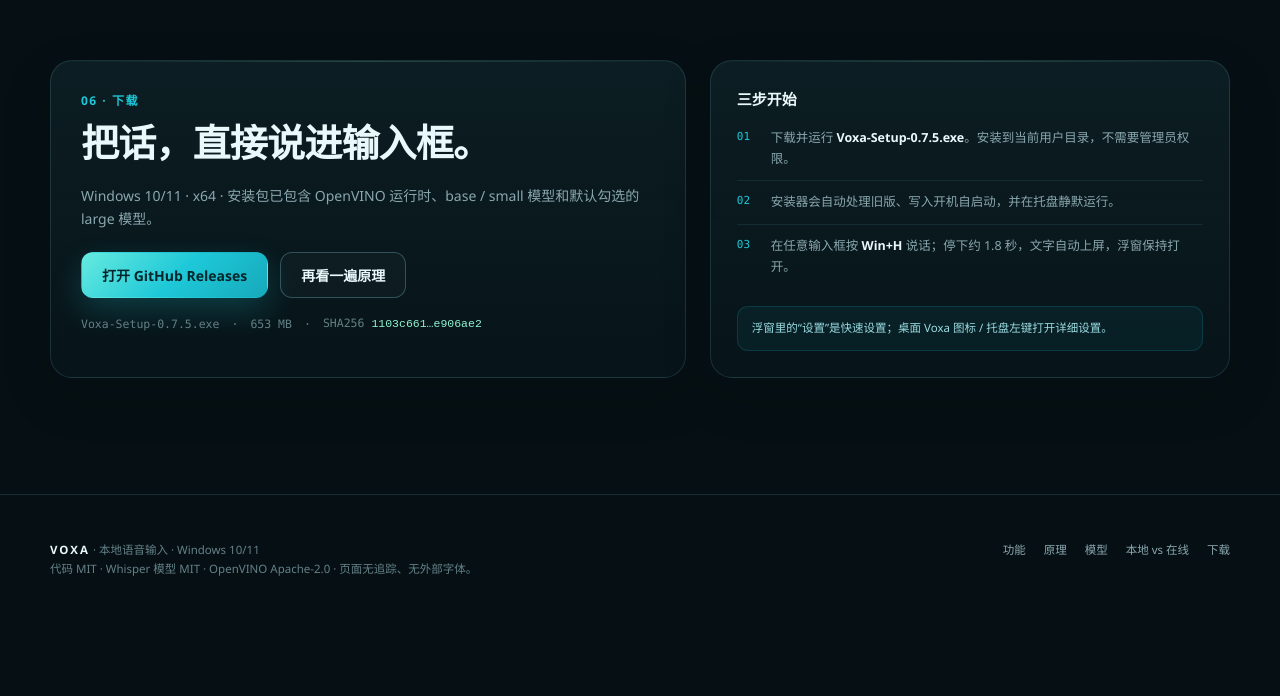
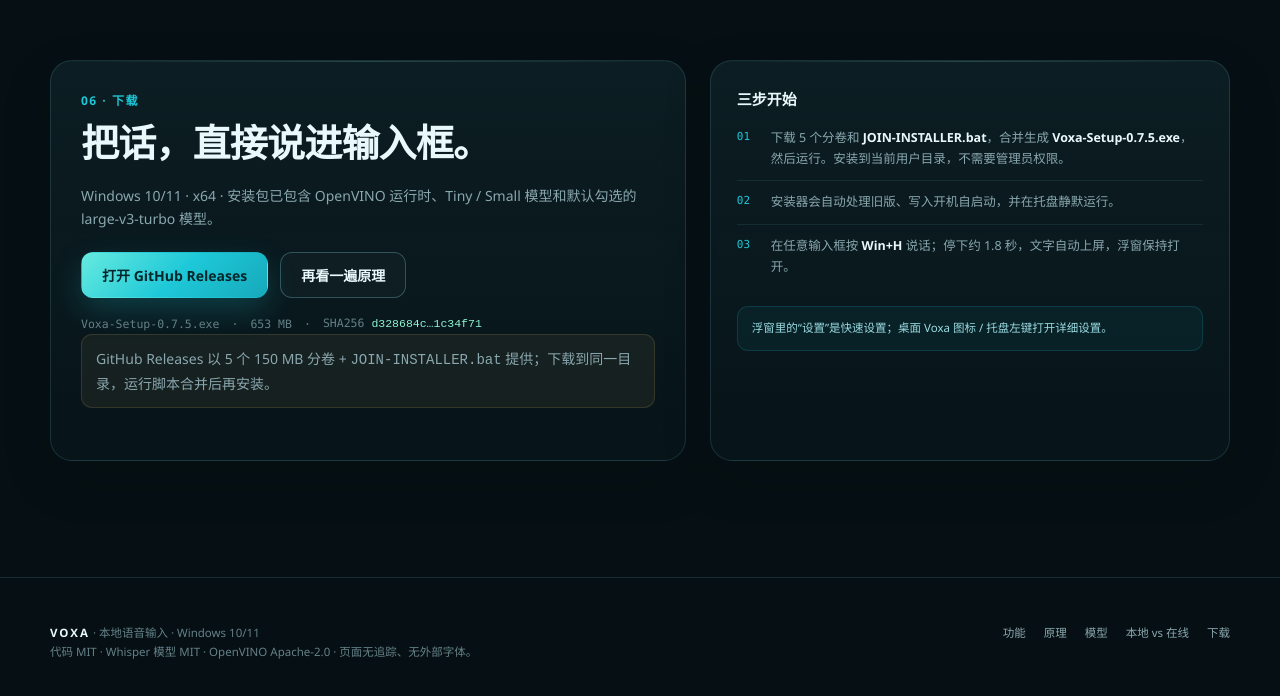
Before and after one commit to username-xusir/AI-Voice-Input, a plain HTML site: page docs/index.html in a window 1280 px wide. Shown: the part 4403-5099 px from the top of the page. Before the commit the page ends 5016 px from the top, so only its background shows below. Drawn offline with Linux system fonts and the light colour scheme.

Commit message:
Document split installer download for 0.7.5
Co-Authored-By: Claude Code <noreply@anthropic.com>

```diff
--- a/docs/index.html
+++ b/docs/index.html
@@ -689,7 +689,7 @@
         <div class="card download-main reveal">
           <div class="kicker">06 · 下载</div>
           <h2>把话，直接说进输入框。</h2>
-          <p>Windows 10/11 · x64 · 安装包已包含 OpenVINO 运行时、base / small 模型和默认勾选的 large 模型。</p>
+          <p>Windows 10/11 · x64 · 安装包已包含 OpenVINO 运行时、Tiny / Small 模型和默认勾选的 large-v3-turbo 模型。</p>
           <div class="actions">
             <!-- GitHub Releases -->
             <a class="btn btn-primary" href="https://github.com/username-xusir/AI-Voice-Input/releases/latest" rel="noopener">打开 GitHub Releases</a>
@@ -700,13 +700,14 @@
             <span>·</span>
             <span>653 MB</span>
             <span>·</span>
-            <span>SHA256 <code>1103c661…e906ae2</code></span>
+            <span>SHA256 <code>d328684c…1c34f71</code></span>
           </div>
+          <p class="note">GitHub Releases 以 5 个 150 MB 分卷 + <code>JOIN-INSTALLER.bat</code> 提供；下载到同一目录，运行脚本合并后再安装。</p>
         </div>
 
         <div class="card steps reveal delay-1">
           <h3>三步开始</h3>
-          <div class="step-row"><span class="k">01</span><p>下载并运行 <b>Voxa-Setup-0.7.5.exe</b>。安装到当前用户目录，不需要管理员权限。</p></div>
+          <div class="step-row"><span class="k">01</span><p>下载 5 个分卷和 <b>JOIN-INSTALLER.bat</b>，合并生成 <b>Voxa-Setup-0.7.5.exe</b>，然后运行。安装到当前用户目录，不需要管理员权限。</p></div>
           <div class="step-row"><span class="k">02</span><p>安装器会自动处理旧版、写入开机自启动，并在托盘静默运行。</p></div>
           <div class="step-row"><span class="k">03</span><p>在任意输入框按 <b>Win+H</b> 说话；停下约 1.8 秒，文字自动上屏，浮窗保持打开。</p></div>
           <div class="note" style="background:rgba(30,200,216,.06); border-color:rgba(30,200,216,.16); color:#9adce2;">浮窗里的“设置”是快速设置；桌面 Voxa 图标 / 托盘左键打开详细设置。</div>
```
Also changed, not shown: 2 other files.
